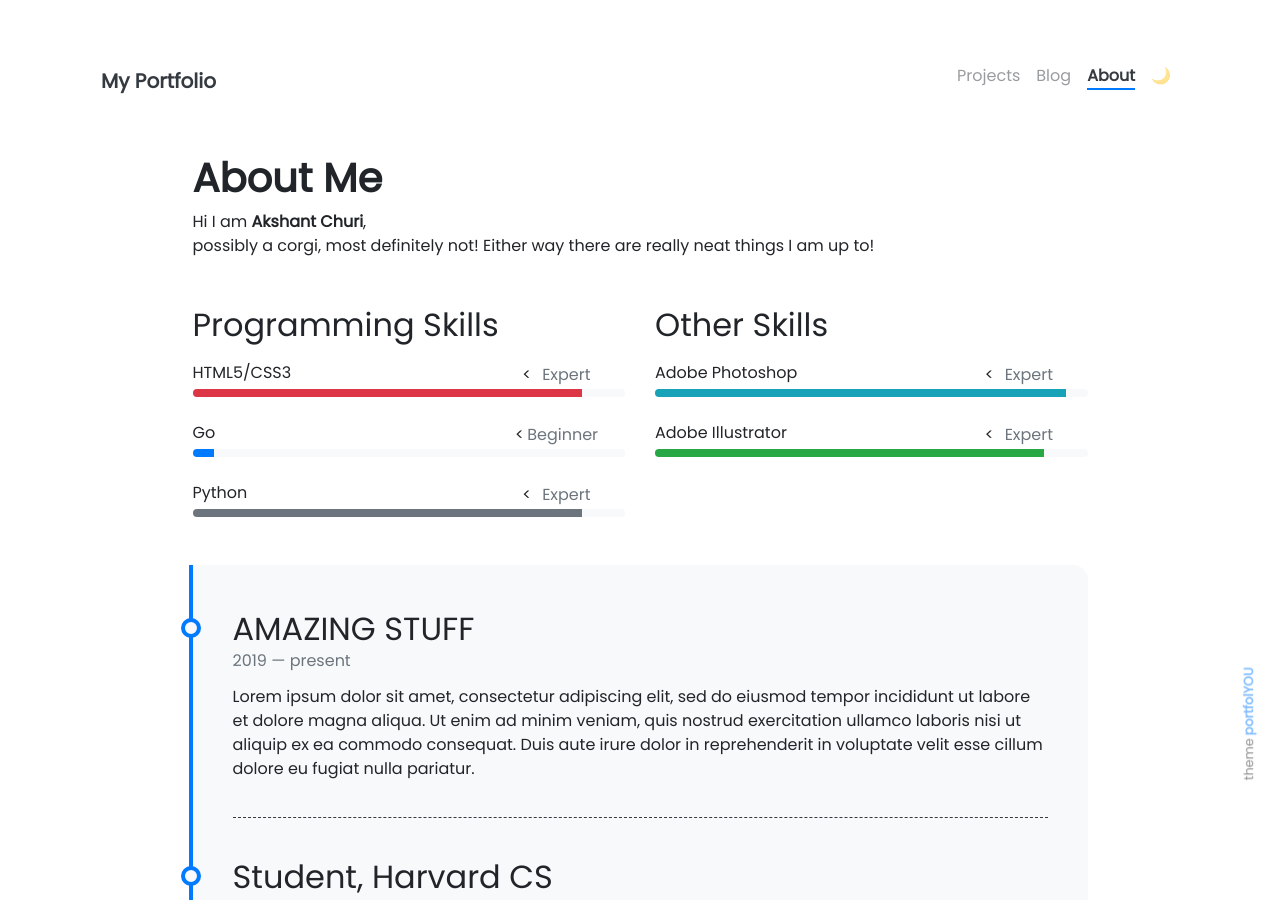
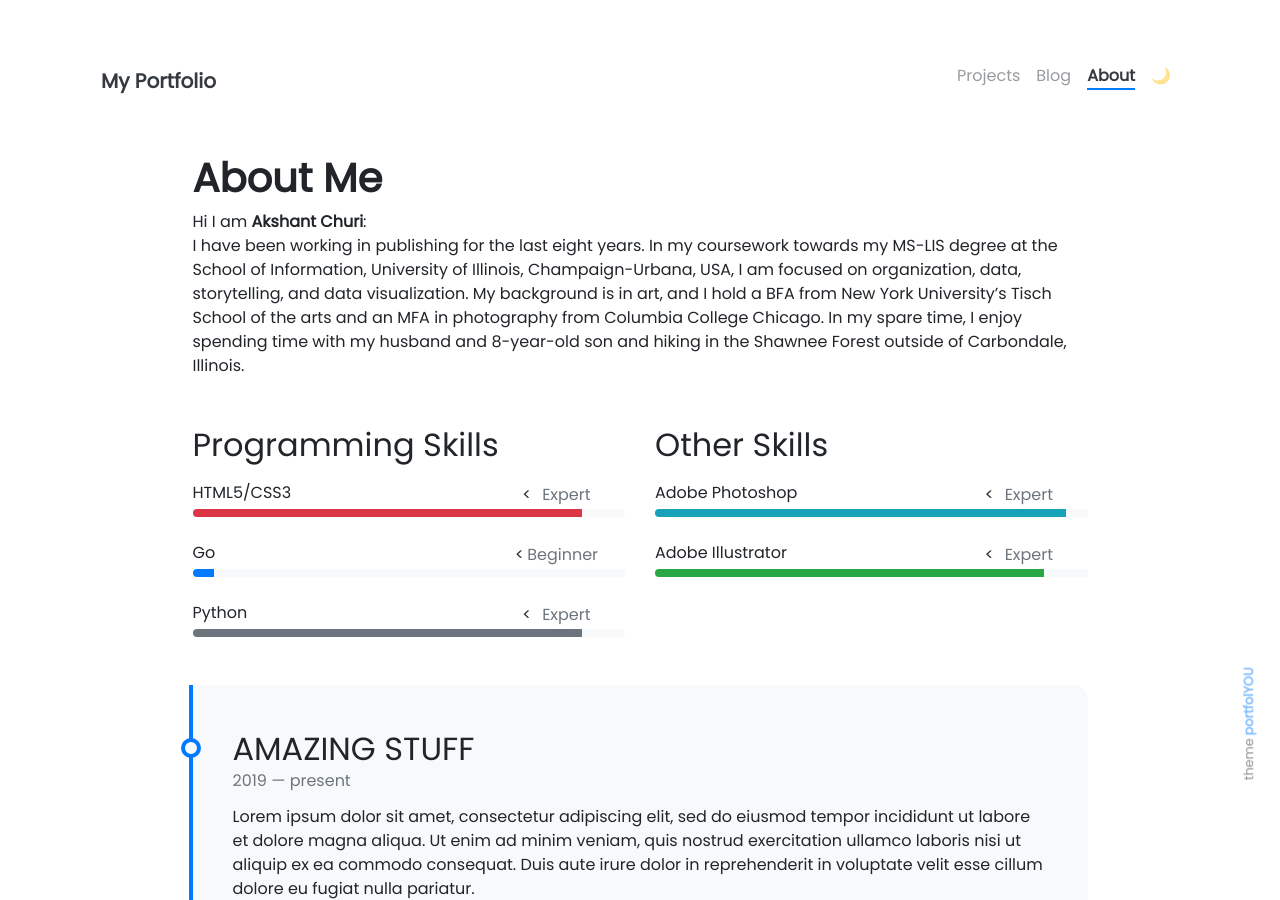
Before and after one commit to akshant10/akshant10.github.io, a Jekyll site: the page built from pages/about.md, in a window 1280 px wide and 900 px high. Built offline with Jekyll 4.4.1, drawn with Linux system fonts in a browser that asks for light colours; nearby versions of some CDN libraries.

Commit message:
Update about.md

```diff
--- a/pages/about.md
+++ b/pages/about.md
@@ -7,8 +7,8 @@ weight: 3
 
 # **About Me**
 
-Hi I am **{{ site.author.name }}**,<br>
-possibly a corgi, most definitely not!  Either way there are really neat things I am up to!
+Hi I am **{{ site.author.name }}**:<br>
+I have been working in publishing for the last eight years. In my coursework towards my MS-LIS degree at the School of Information, University of Illinois, Champaign-Urbana, USA, I am focused on organization, data, storytelling, and data visualization. My background is in art, and I hold a BFA from New York University’s Tisch School of the arts and an MFA in photography from Columbia College Chicago. In my spare time, I enjoy spending time with my husband and 8-year-old son and hiking in the Shawnee Forest outside of Carbondale, Illinois.
 
 <div class="row">
 {% include about/skills.html title="Programming Skills" source=site.data.programming-skills %}
```
